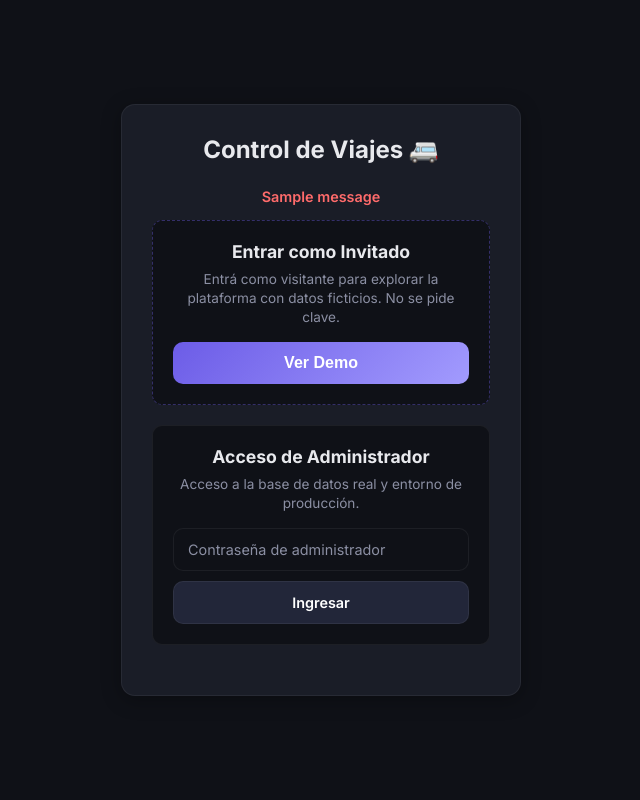
After one commit to dmampel/gestor-viajes, a Flask app: page /login in a window 1280 px wide. The commit adds this page. Shown: the whole page, without its empty margins (319-959 px from the left). Run offline with Flask 3, Linux system fonts and the light colour scheme; tables that the repository leaves empty hold one stand-in row (values such as "Sample post"); one stand-in notice (Sample message) is shown.

Commit message:
feat: login de seguridad y datos demo para el portfolio

```diff
--- a/flask_app.py
+++ b/flask_app.py
@@ -1,4 +1,4 @@
-from flask import Flask, render_template, request, redirect, url_for, flash
+from flask import Flask, render_template, request, redirect, url_for, flash, session
 from database import get_db, init_db
 
 # Inicializar Base de Datos al arrancar (incluyendo migraciones)
@@ -16,6 +16,36 @@ def get_ahora():
 
 app = Flask(__name__)
 app.secret_key = 'dixi_viajes_secret_key'
+
+ADMIN_PASSWORD = os.environ.get('SECRET_PASS', 'dixi2026')
+
+@app.before_request
+def require_login():
+    allow_list = ['login', 'static', 'deploy']
+    if request.endpoint not in allow_list and request.endpoint is not None:
+        if not session.get('role'):
+            return redirect(url_for('login'))
+
+@app.route('/login', methods=['GET', 'POST'])
+def login():
+    if request.method == 'POST':
+        action = request.form.get('action')
+        if action == 'demo':
+            session['role'] = 'demo'
+            return redirect(url_for('index'))
+        elif action == 'admin':
+            password = request.form.get('password')
+            if password == ADMIN_PASSWORD:
+                session['role'] = 'admin'
+                return redirect(url_for('index'))
+            else:
+                flash('Contraseña incorrecta')
+    return render_template('login.html')
+
+@app.route('/logout')
+def logout():
+    session.clear()
+    return redirect(url_for('login'))
 
 # --- Helpers ---
 
--- /dev/null
+++ b/templates/login.html
@@ -0,0 +1,113 @@
+<!DOCTYPE html>
+<html lang="es">
+<head>
+    <meta charset="UTF-8">
+    <meta name="viewport" content="width=device-width, initial-scale=1.0">
+    <title>Acceso - Control de Viajes</title>
+    <link rel="stylesheet" href="{{ url_for('static', filename='style.css') }}">
+    <link href="https://fonts.googleapis.com/css2?family=Inter:wght@400;500;600;700&display=swap" rel="stylesheet">
+    <style>
+        body {
+            display: flex;
+            align-items: center;
+            justify-content: center;
+            min-height: 100vh;
+            padding: 20px;
+        }
+        .login-container {
+            max-width: 400px;
+            width: 100%;
+            background: var(--bg-card);
+            border-radius: var(--radius);
+            border: 1px solid var(--borde);
+            padding: 30px;
+            text-align: center;
+            box-shadow: var(--sombra);
+        }
+        .login-title {
+            font-size: 1.5rem;
+            margin-bottom: 24px;
+            font-weight: 700;
+        }
+        .demo-box, .admin-box {
+            background: var(--bg);
+            padding: 20px;
+            border-radius: var(--radius-sm);
+            margin-bottom: 20px;
+        }
+        .demo-box {
+            border: 1px dashed rgba(108, 92, 231, 0.4);
+        }
+        .admin-box {
+            border: 1px solid var(--borde);
+        }
+        .auth-heading {
+            font-size: 1.1rem;
+            margin-bottom: 8px;
+            color: var(--text);
+        }
+        .auth-desc {
+            font-size: 0.85rem;
+            color: var(--text-secondary);
+            margin-bottom: 15px;
+            line-height: 1.4;
+        }
+        .btn-demo {
+            background: linear-gradient(135deg, var(--accent), var(--accent-light));
+            color: white;
+            border: none;
+            padding: 12px;
+            width: 100%;
+            border-radius: var(--radius-sm);
+            font-weight: 700;
+            font-size: 1rem;
+            cursor: pointer;
+            transition: all 0.2s;
+        }
+        .btn-demo:active {
+            transform: scale(0.97);
+        }
+        .flash-msg {
+            color: var(--rojo);
+            margin-bottom: 15px;
+            font-weight: 600;
+            font-size: 0.9rem;
+        }
+        .logout-btn {
+            position: absolute;
+            top: 20px;
+            right: 20px;
+        }
+    </style>
+</head>
+<body>
+    <div class="login-container">
+        <h1 class="login-title">Control de Viajes 🚐</h1>
+
+        {% with messages = get_flashed_messages() %}
+            {% if messages %}
+            <div class="flash-msg">{{ messages[0] }}</div>
+            {% endif %}
+        {% endwith %}
+
+        <div class="demo-box">
+            <h2 class="auth-heading">Entrar como Invitado</h2>
+            <p class="auth-desc">Entrá como visitante para explorar la plataforma con datos ficticios. No se pide clave.</p>
+            <form method="POST">
+                <input type="hidden" name="action" value="demo">
+                <button type="submit" class="btn-demo">Ver Demo</button>
+            </form>
+        </div>
+
+        <div class="admin-box">
+            <h2 class="auth-heading">Acceso de Administrador</h2>
+            <p class="auth-desc">Acceso a la base de datos real y entorno de producción.</p>
+            <form method="POST" style="display:flex; flex-direction:column; gap:10px;">
+                <input type="hidden" name="action" value="admin">
+                <input type="password" name="password" placeholder="Contraseña de administrador" class="input-field" required>
+                <button type="submit" class="btn-primary" style="background:var(--bg-card-hover); border:1px solid var(--borde);">Ingresar</button>
+            </form>
+        </div>
+    </div>
+</body>
+</html>
```
Also changed, not shown: database.py (+10 -3 lines), seed_demo.py (added, +62 -0 lines), templates/base.html (+8 -2 lines), demo.db (added).
